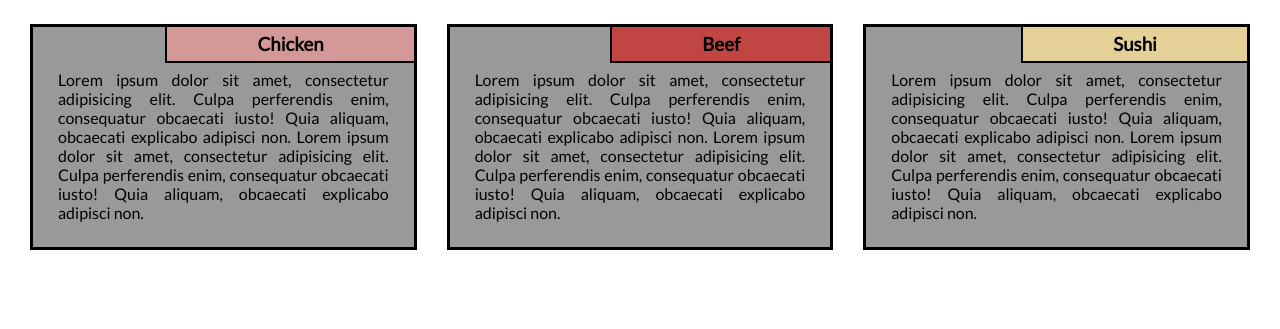
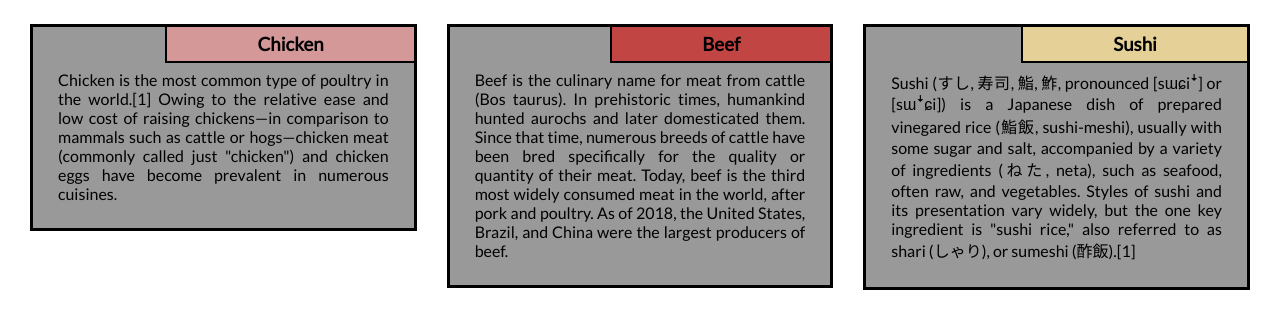
Before and after one commit to Eshanee05/coursera, a plain HTML site: page module2-answer/index.html in a window 1280 px wide. Shown: the part 135-464 px from the top of the page. Drawn offline with Linux system fonts and the light colour scheme.

Commit message:
Update index.html

```diff
--- a/module2-answer/index.html
+++ b/module2-answer/index.html
@@ -3,7 +3,7 @@
 <head>
   <meta charset="utf-8">
   <meta name="viewport" content="width=device-width, initial-scale=1">
-  <title>My Responsive Layout</title>
+  <title>WEB PAGE</title>
   <link href="https://fonts.googleapis.com/css?family=Lato" rel="stylesheet">
   <link href='css/style.css' rel='stylesheet' type='text/css'>
 </head>
@@ -18,7 +18,7 @@
             <h3>Chicken</h3>
           </div>
           <p>
-            Lorem ipsum dolor sit amet, consectetur adipisicing elit. Culpa perferendis enim, consequatur obcaecati iusto! Quia aliquam, obcaecati explicabo adipisci non. Lorem ipsum dolor sit amet, consectetur adipisicing elit. Culpa perferendis enim, consequatur obcaecati iusto! Quia aliquam, obcaecati explicabo adipisci non.
+            Chicken is the most common type of poultry in the world.[1] Owing to the relative ease and low cost of raising chickens—in comparison to mammals such as cattle or hogs—chicken meat (commonly called just "chicken") and chicken eggs have become prevalent in numerous cuisines.
           </p>
         </div>
       </div>
@@ -28,7 +28,9 @@
           <h3>Beef</h3>
         </div>
         <p>
-          Lorem ipsum dolor sit amet, consectetur adipisicing elit. Culpa perferendis enim, consequatur obcaecati iusto! Quia aliquam, obcaecati explicabo adipisci non. Lorem ipsum dolor sit amet, consectetur adipisicing elit. Culpa perferendis enim, consequatur obcaecati iusto! Quia aliquam, obcaecati explicabo adipisci non.
+          Beef is the culinary name for meat from cattle (Bos taurus).
+
+In prehistoric times, humankind hunted aurochs and later domesticated them. Since that time, numerous breeds of cattle have been bred specifically for the quality or quantity of their meat. Today, beef is the third most widely consumed meat in the world, after pork and poultry. As of 2018, the United States, Brazil, and China were the largest producers of beef.
         </p>
       </div>
     </div>
@@ -38,7 +40,7 @@
         <h3>Sushi</h3>
       </div>
       <p>
-        Lorem ipsum dolor sit amet, consectetur adipisicing elit. Culpa perferendis enim, consequatur obcaecati iusto! Quia aliquam, obcaecati explicabo adipisci non. Lorem ipsum dolor sit amet, consectetur adipisicing elit. Culpa perferendis enim, consequatur obcaecati iusto! Quia aliquam, obcaecati explicabo adipisci non.
+        Sushi (すし, 寿司, 鮨, 鮓, pronounced [sɯɕiꜜ] or [sɯꜜɕi]) is a Japanese dish of prepared vinegared rice (鮨飯, sushi-meshi), usually with some sugar and salt, accompanied by a variety of ingredients (ねた, neta), such as seafood, often raw, and vegetables. Styles of sushi and its presentation vary widely, but the one key ingredient is "sushi rice," also referred to as shari (しゃり), or sumeshi (酢飯).[1]
       </p>
     </div>
   </div>
```
